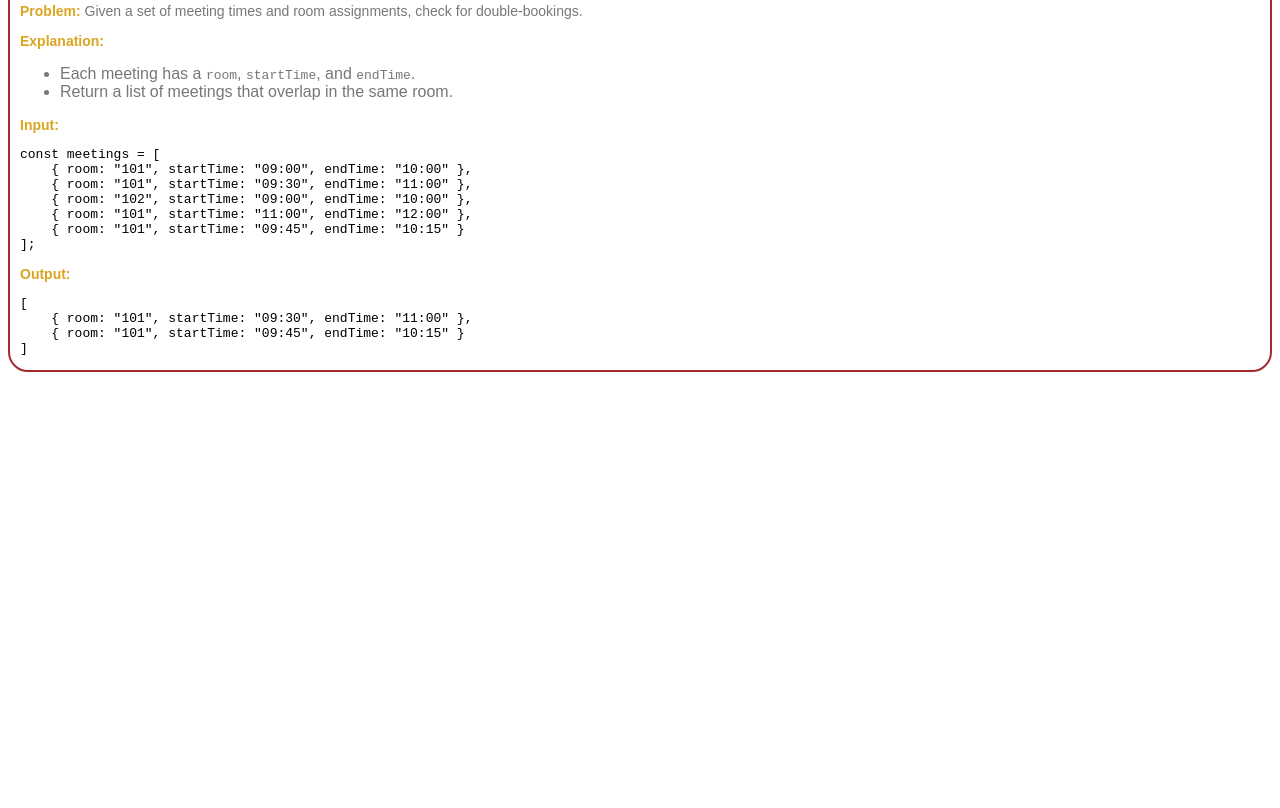
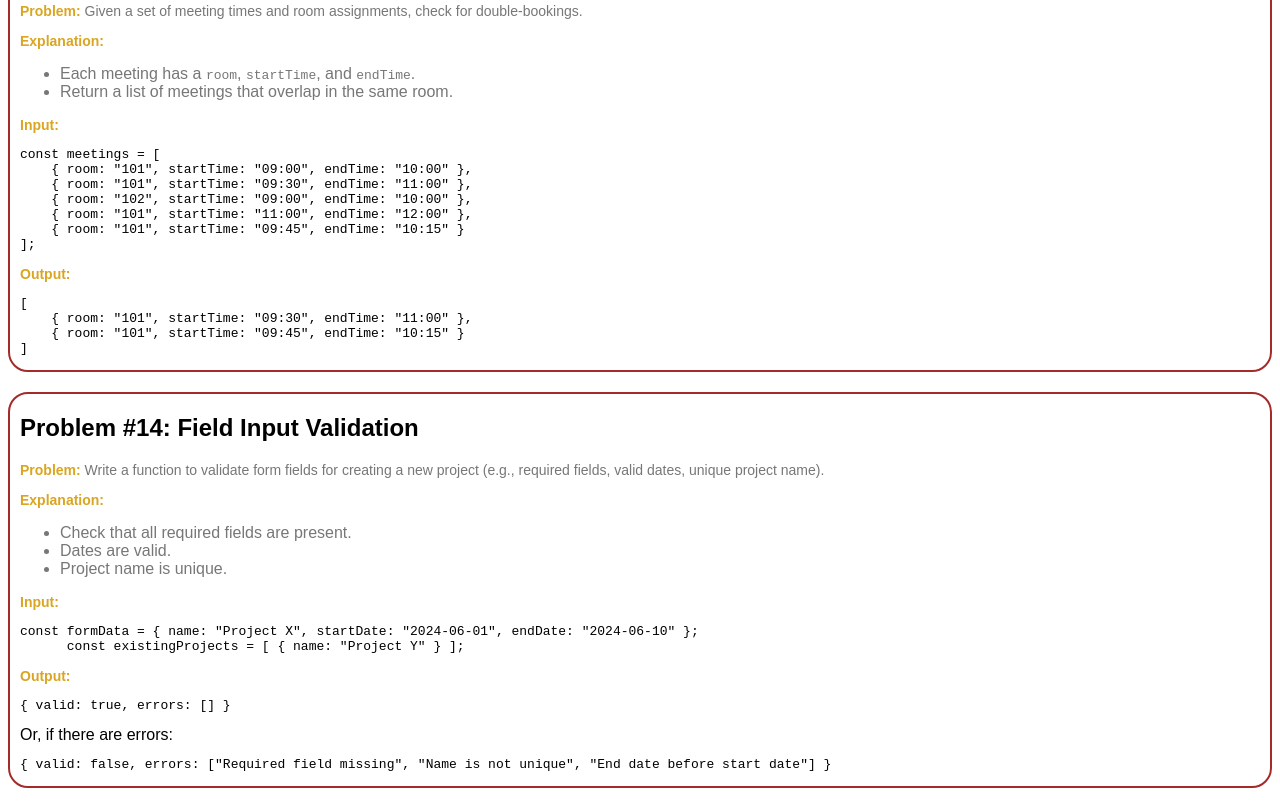
Before and after one commit to Mohamed-Elhawary/procore-coding-interview-problem-solving, a website built with Parcel: page src/index.html in a window 1280 px wide. Shown: the part 4922-5730 px from the top of the page. Before the commit the page ends 5314 px from the top, so only its background shows below. Built offline with nearby package versions, Linux system fonts and the light colour scheme.

Commit message:
Add Problem #14

```diff
--- a/src/index.html
+++ b/src/index.html
@@ -402,6 +402,34 @@ const userRole = "editor";</code></pre>
 ]</code></pre>
         </p>
       </section>
+
+      <!-- Problem 14 -->
+      <section id="problem_14" class="problem">
+        <h2>Problem #14: Field Input Validation</h2>
+        <p>
+          <b>Problem:</b>
+          Write a function to validate form fields for creating a new project (e.g., required fields, valid dates, unique project name).
+        </p>
+        <p>
+          <b>Explanation:</b>
+          <ul>
+            <li>Check that all required fields are present.</li>
+            <li>Dates are valid.</li>
+            <li>Project name is unique.</li>
+          </ul>
+        </p>
+        <p>
+          <b>Input:</b>
+          <pre><code class="language-javascript">const formData = { name: "Project X", startDate: "2024-06-01", endDate: "2024-06-10" };
+      const existingProjects = [ { name: "Project Y" } ];</code></pre>
+        </p>
+        <p>
+          <b>Output:</b>
+          <pre><code class="language-javascript">{ valid: true, errors: [] }</code></pre>
+          Or, if there are errors:<br>
+          <pre><code class="language-javascript">{ valid: false, errors: ["Required field missing", "Name is not unique", "End date before start date"] }</code></pre>
+        </p>
+      </section>
     </div>
     <script src="./index.mjs" type="module"></script>
     <script src="./solutions/problem-1.js"></script>
@@ -417,5 +445,6 @@ const userRole = "editor";</code></pre>
     <script src="./solutions/problem-11.js"></script>
     <script src="./solutions/problem-12.js"></script>
     <script src="./solutions/problem-13.js"></script>
+    <script src="./solutions/problem-14.js"></script>
   </body>
 </html>
--- /dev/null
+++ b/src/solutions/problem-14.js
@@ -0,0 +1,36 @@
+// Problem #14 Solution: Field Input Validation
+
+function validateProject(formData, existingProjects) {
+  const errors = [];
+
+  if (!formData.name || !formData.startDate || !formData.endDate) {
+    errors.push("Required field missing");
+  }
+
+  if (existingProjects.some((project) => project.name === formData.name)) {
+    errors.push("Name is not unique");
+  }
+
+  if (formData.startDate > formData.endDate) {
+    errors.push("End date before start date");
+  }
+
+  return { valid: errors.length === 0, errors };
+}
+
+const formData = {
+  name: "Project X",
+  startDate: "2024-06-01",
+  endDate: "2024-06-10",
+};
+
+const existingProjects = [{ name: "Project Y" }];
+
+console.log("Problem #14 Output:", validateProject(formData, existingProjects));
+
+/*
+  [
+    { room: "101", startTime: "09:30", endTime: "11:00" },
+    { room: "101", startTime: "09:45", endTime: "10:15" }
+  ]
+  */
```
Also changed, not shown: src/problems/problem-14.md (added).
